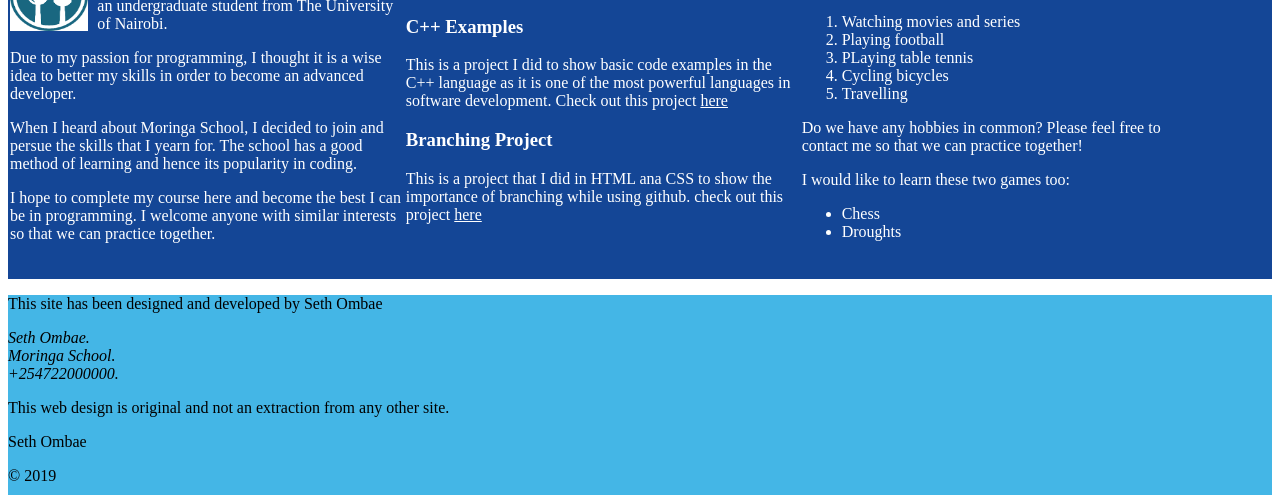
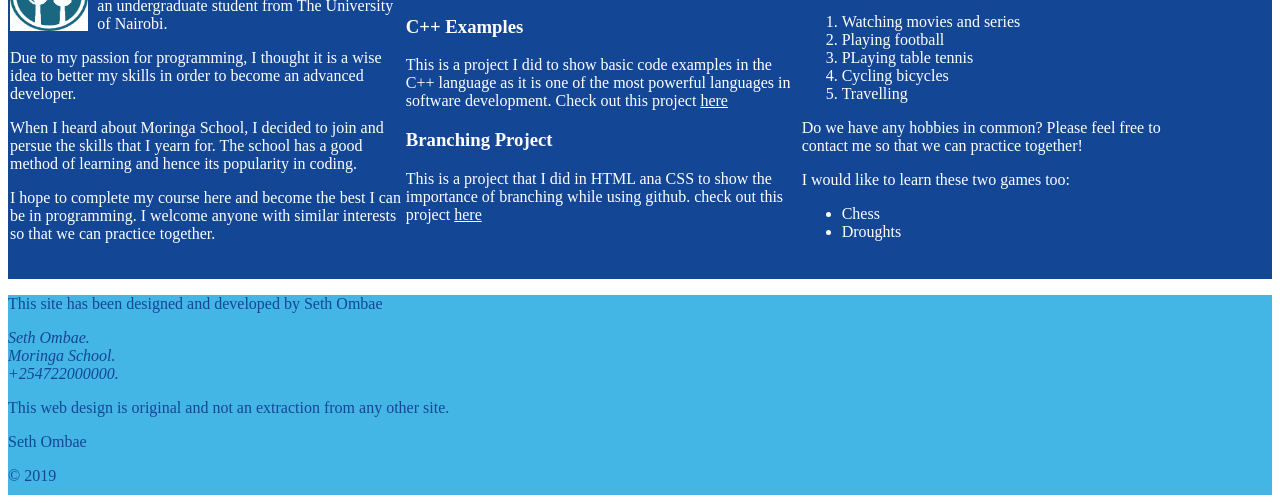
Before and after one commit to Ombae/PortfolioIp, a plain HTML site: page index.html in a window 1280 px wide. Shown: the part 666-1169 px from the top of the page. Drawn offline with Linux system fonts and the light colour scheme.

```diff
--- a/css/styles.css
+++ b/css/styles.css
@@ -91,6 +91,7 @@
   height: 200px;
   width: 100%;
   background-color: rgb(68, 182, 230);
+  color: rgb(20, 70, 150);
 }
 #footer1{
   width: 40%;
```
